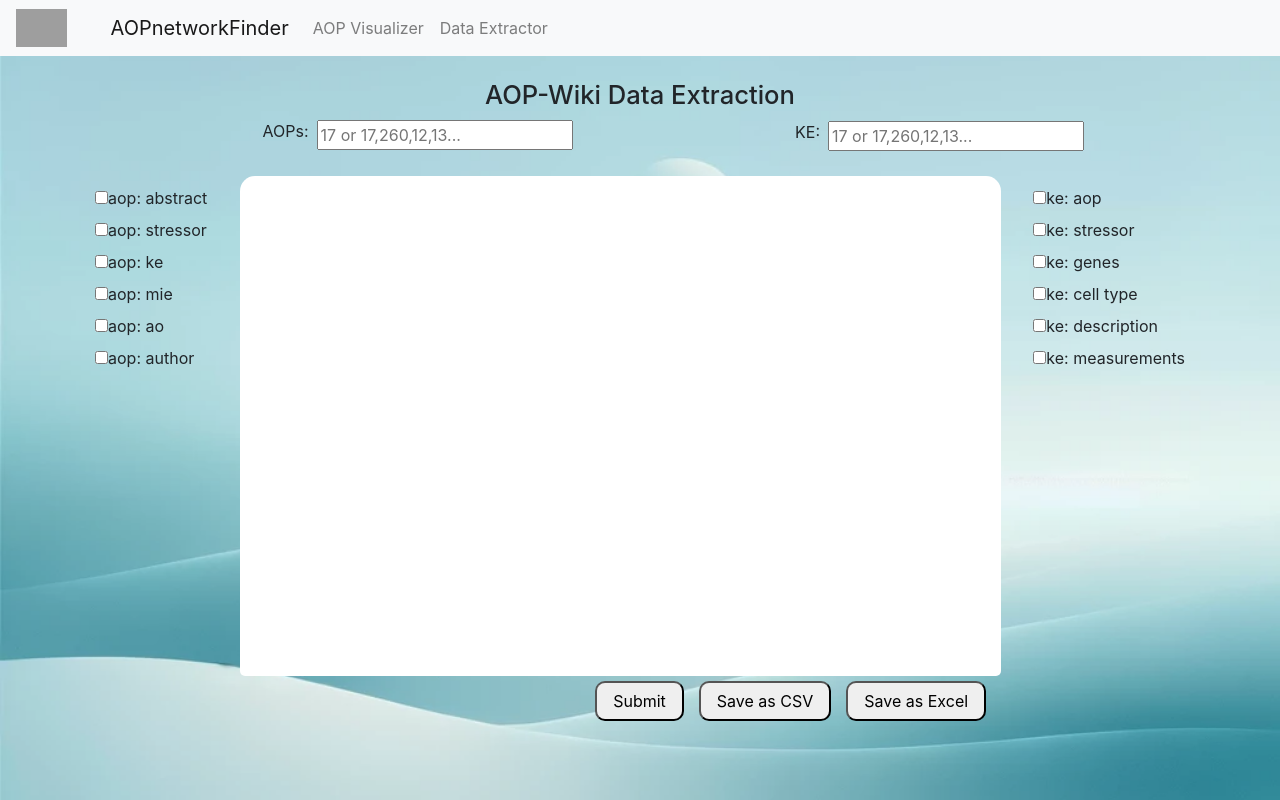
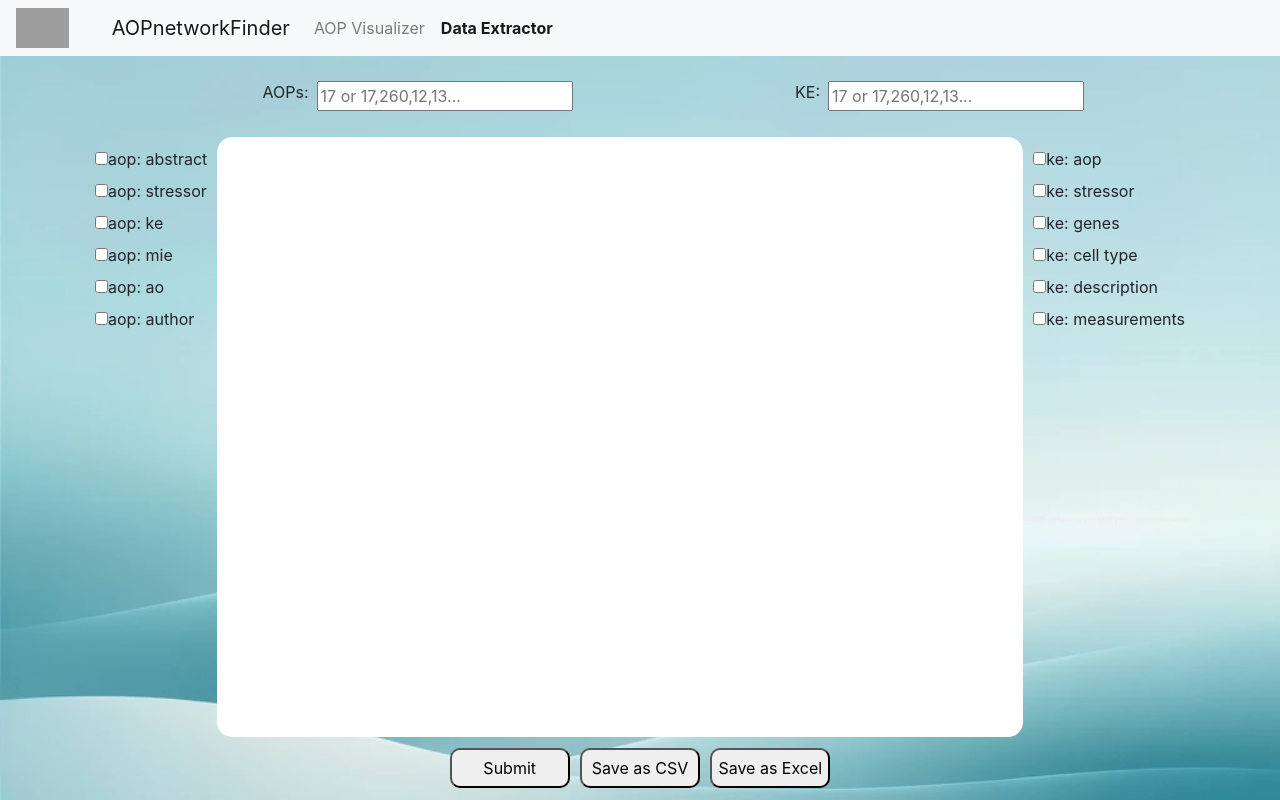
Before and after one commit to folkehelseinstituttet/AOPnetworkFinder_v1, a Flask app: page /page1 in a window 1280 px wide. Run offline with Flask 3, Linux system fonts and the light colour scheme; some libraries are stand-ins or nearby versions; grey boxes are pictures that could not be loaded.

Commit message:
New Release: 0.0.13 - button sizing. webpage more reactive. proper nav-bar scaling and highlighting current webpage.

```diff
--- a/app/static/css/style.css
+++ b/app/static/css/style.css
@@ -14,28 +14,35 @@
     background-size: cover;
 }*/
 
-body {
+html, body {
     background-image: url('/static/images/minimalistic_background_blue_white.webp');
     background-size: cover;
     background-position: center;
     background-repeat: no-repeat;
+    height: 100%;
+    margin: 0;
+    padding: 0;
 }
 
 #main_text {
     font-size: 2vw;
 }
 
+.cytoscape-container {
+    position: relative;
+    width: 100%;
+    height: 75vh;
+}
+
 #cy {
+    width: 100%;
+    height: 100%;
+    background-color: white;
     border-top-left-radius: 15px;
     border-top-right-radius: 15px;
-    border-bottom-left-radius: 5px;
-    border-bottom-right-radius: 5px;
-    background-color: white;
-    width: 100%;
-    min-height: 42vw;
+    border-bottom-left-radius: 15px;
+    border-bottom-right-radius: 15px;
 }
-
-
 .parent-container {
     display: flex;
     justify-content: center;
@@ -43,20 +50,12 @@ body {
     gap: 2%;
 }
 
-.cytoscape-container {
-    position: relative;
-    width: 100%;
-    min-height: 42vw;
-    overflow: hidden;
-}
-
-
 .leftside-container {
     display: flex;
     flex-direction: column;
     align-items: center;
     width: 25%;
-    min-height: 42vw;
+    height: 75vh;
 }
 
 .leftside-container .input-group {
@@ -79,7 +78,7 @@ body {
     flex-direction: column;
     align-items: center;
     width: 40%;
-    min-height: 42vw;
+    height: 75vh;
 }
 
 .leftside-container #searchButtonAOP{
@@ -92,11 +91,11 @@ body {
 
 .bottom-container {
     display: grid;
-    grid-template-columns: 70% 15% 15%;
+    grid-template-columns: 25% 15% 15%;
     gap: 5%
     align-items: center;
-    min-height: 3vh;
-    padding-left: 16.5%;
+    height: 2vh;
+    padding-left: 25%;
 }
 
 .bottom-container button {
@@ -107,13 +106,14 @@ body {
     display: flex;
     justify-content: center;
     align-items: center;
+    margin-top: 5px;
 }
 
 .top-container {
     display: grid;
     place-items: center;
     width: 100%;
-    min-height: 5vh;
+    height: 7vh;
 }
 
 .search-group {
@@ -199,11 +199,11 @@ body {
     width: 80%;
 }
 
-/*navbar - logo size and placement */
 nav img {
-    height: 3vw;
+    height: 40px;
     margin-right: 30%;
 }
+
 
 /* The popup window */
 .modal {
@@ -344,7 +344,8 @@ button:hover {
     position: absolute;
     top: 0;
     left: 0;
-    width: 100%;
+    right: 0;
+    height: 40px;
     padding: 1vh;
     background-color: rgba(255, 255, 255, 0.8);
     z-index: 10;
@@ -355,9 +356,8 @@ button:hover {
     box-sizing: border-box;
     border-top-left-radius: 15px;
     border-top-right-radius: 15px;
-    border-bottom-left-radius: 5px;
-    border-bottom-right-radius: 5px;
 }
+
 
 #saveIcon {
     cursor: pointer;
@@ -380,3 +380,7 @@ button:hover {
     height: auto;
     margin-right: 2%;
 }
+
+.nav-link.active {
+    font-weight: bold;
+}
--- a/app/static/css/style_data_displayer.css
+++ b/app/static/css/style_data_displayer.css
@@ -1,17 +1,17 @@
 
-.parent-container {
+.parent-container-two {
     display: flex;
     justify-content: flex-start;
     align-items: start;
 }
 
-.leftside-container {
+.leftside-container-two {
     width: 50%;
     min-height: 42vw;
     max-width: 100%;
 }
 
-.rightside-container {
+.rightside-container-two {
     display: flex;
     flex-direction: column;
     align-items: center;
@@ -20,7 +20,7 @@
     max-width: 100%;
 }
 
-.top-container {
+.top-container-two {
     display: flex;
     justify-content: start;
     width: 100%;
@@ -28,7 +28,7 @@
     padding-left: 16%;
 }
 
-.leftside-container, .table-container, .rightside-container {
+.leftside-container-two, .table-container, .rightside-container-two {
     flex: 1;
 }
 
@@ -54,18 +54,22 @@
     height: 100%;
     border-top-left-radius: 15px;
     border-top-right-radius: 15px;
+    border-bottom-left-radius: 15px;
+    border-bottom-right-radius: 15px;
+}
+
+.table-container {
+    position: relative;
+    width: 100%;
+    height: 75vh;
+    overflow-x: auto;
+    overflow-y: auto;
+    text-align: center;
+    border-top-left-radius: 15px;
+    border-top-right-radius: 15px;
     border-bottom-left-radius: 5px;
     border-bottom-right-radius: 5px;
 }
-
-.table-container {
-    width: 70%;
-    height: 500px;
-    overflow-x: auto;
-    overflow-y: auto;
-    text-align: center;
-}
-
 
 .checkbox-group {
     display: flex;
@@ -94,12 +98,13 @@ th {
     color: white;
 }
 
-.bottom-container {
-  display: flex;
-  justify-content: center;
-  align-items: center;
-  width: 100%;
-  gap: 20px;
+.bottom-container-two {
+    display: flex;
+    justify-content: center;
+    gap: 5%;
+    align-items: center;
+    justify-content: center;
+    height: 7vh;
 }
 
 .actions {
@@ -107,14 +112,19 @@ th {
   justify-content: center;
   align-items: center;
   gap: 10px;
-  margin-left: auto;
-  margin-right: 22%;
 }
 
-.search-button {
-  width: auto;
-  margin-right: 5px;
+.bottom-container-two button {
+  border-radius: 10px;
+  height: 2.5em;
+  padding: 0.5em 1em;
+  font-size: 1em;
+  display: flex;
+  justify-content: center;
+  align-items: center;
   margin-top: 5px;
+  overflow: hidden;
+  white-space: nowrap;
 }
 
 button:hover {
--- a/app/templates/base_template.html
+++ b/app/templates/base_template.html
@@ -33,25 +33,25 @@
     <nav class="navbar navbar-expand-lg navbar-light bg-light">
 
         <!-- AOPnetworkFinder Logo -->
-        <a href="/">
+        <a class="nav-icon" href="/">
             <img src="{{ url_for('static', filename='images/logo_transparent.drawio.svg') }}" alt="AOPnetworkFinder Logo">
         </a>
 
         <div class="container">
-            <a class="navbar-brand" href="/">AOPnetworkFinder</a>
+            <a class="navbar-brand " href="/">AOPnetworkFinder</a>
             <button class="navbar-toggler" type="button" data-toggle="collapse" data-target="#navbarNav" aria-controls="navbarNav" aria-expanded="false" aria-label="Toggle navigation">
                 <span class="navbar-toggler-icon"></span>
             </button>
             <div class="collapse navbar-collapse" id="navbarNav">
                 <ul class="navbar-nav">
                     <li class="nav-item">
-                        <a class="nav-link" href="/AOP_Visualizer">AOP Visualizer</a>
+                        <a class="nav-link {% if request.path == '/AOP_Visualizer' or request.path == '/' %}active{% endif %}" href="/AOP_Visualizer">AOP Visualizer</a>
                     </li>
                     <li class="nav-item">
-                        <a class="nav-link" href="/page1">Data Extractor</a>
+                        <a class="nav-link {% if request.path == '/page1' %}active{% endif %}" href="/page1">Data Extractor</a>
                     </li>
                     <!-- <li class="nav-item">
-                        <a class="nav-link" href="/page2">Text Mining</a>
+                        <a class="nav-link {% if request.path == '/page2' %}active{% endif %}" href="/page2">Text Mining</a>
                     </li> -->
                 </ul>
             </div>
--- a/app/templates/data_displayer_page_two.html
+++ b/app/templates/data_displayer_page_two.html
@@ -5,9 +5,8 @@
 {% endblock %}
 
 {% block content %}
-    <h1 class="text-center" id="main_text">AOP-Wiki Data Extraction</h1>
 
-    <div class="top-container">
+    <div class="top-container-two">
             <!-- Search Field 1 -->
         <form id="aop_search_form" action="data-extraction-submit" method="post">
             <div class="search-group" id="searchGroupAOPs">
@@ -26,9 +25,9 @@
         </form>
     </div>
 
-    <div class="parent-container">
+    <div class="parent-container-two">
 
-        <div class="left-container">
+        <div class="left-container_two">
             <div class="left-checkboxes" id="aop_checkboxes">
                 <!-- Group of six checkboxes -->
                 <form>
@@ -48,7 +47,7 @@
             </table>
         </div>
 
-        <div class="rigth-container">
+        <div class="rigth-container-two">
             <div class="right-checkboxes" id="ke_checkboxes">
                 <!-- Group of five checkboxes -->
                 <form>
@@ -65,7 +64,7 @@
 
     </div>
 
-    <div class="bottom-container">
+    <div class="bottom-container-two">
 
         <div class="actions">
             <!--button for exporting to Cytoscape-->
--- a/app/templates/visualizer_page_one.html
+++ b/app/templates/visualizer_page_one.html
@@ -1,8 +1,6 @@
 {% extends "base_template.html" %}
 
 {% block content %}
-    <h1 class="text-center" id="main_text">AOP Visualizer</h1>
-
     <div class="top-container">
             <!-- Search Field 1
         <div class="search-group" id="searchGroupStressor">
```
Also changed, not shown: app/static/javascript/visualizer_script.js (+8 -8 lines).
